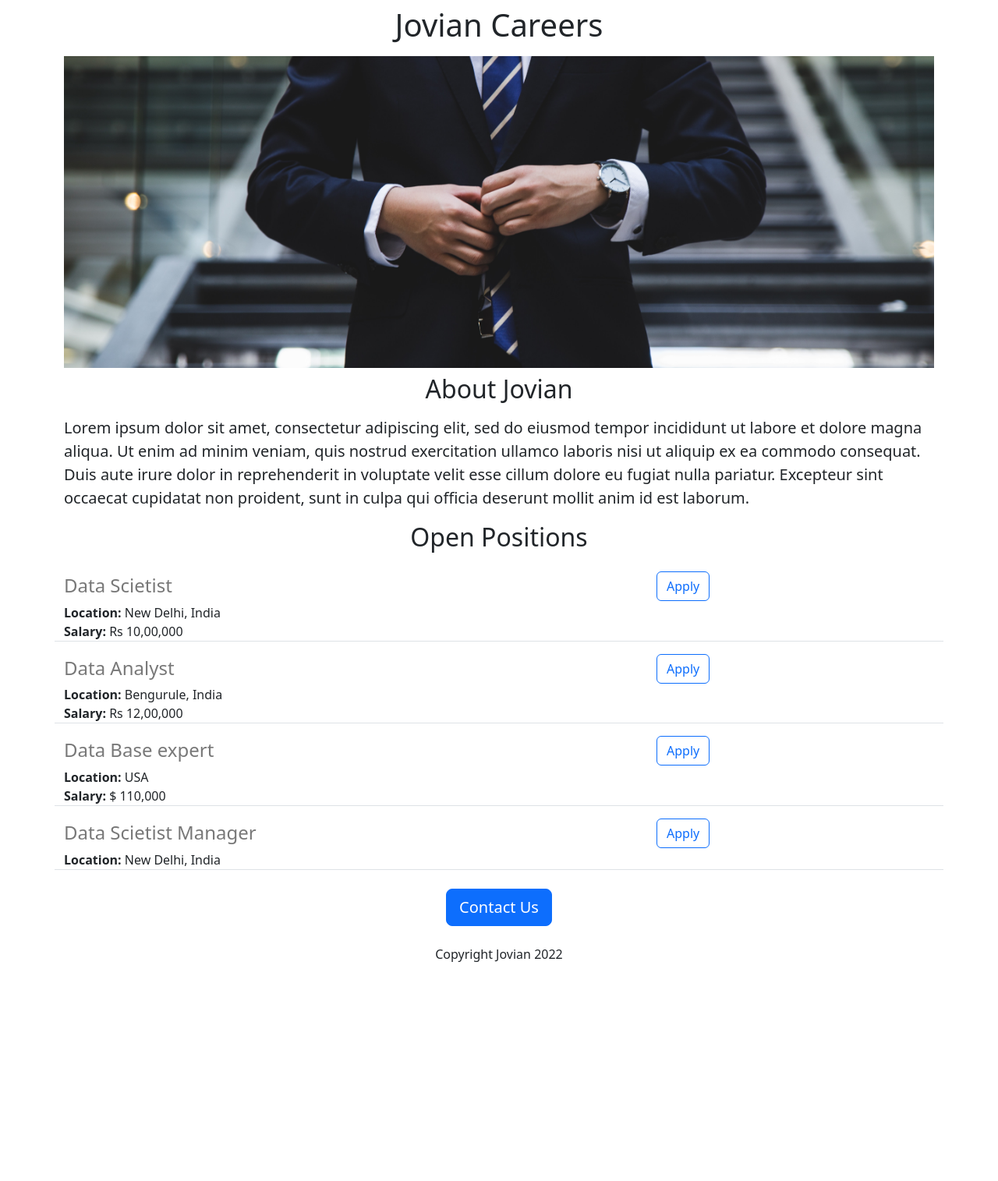
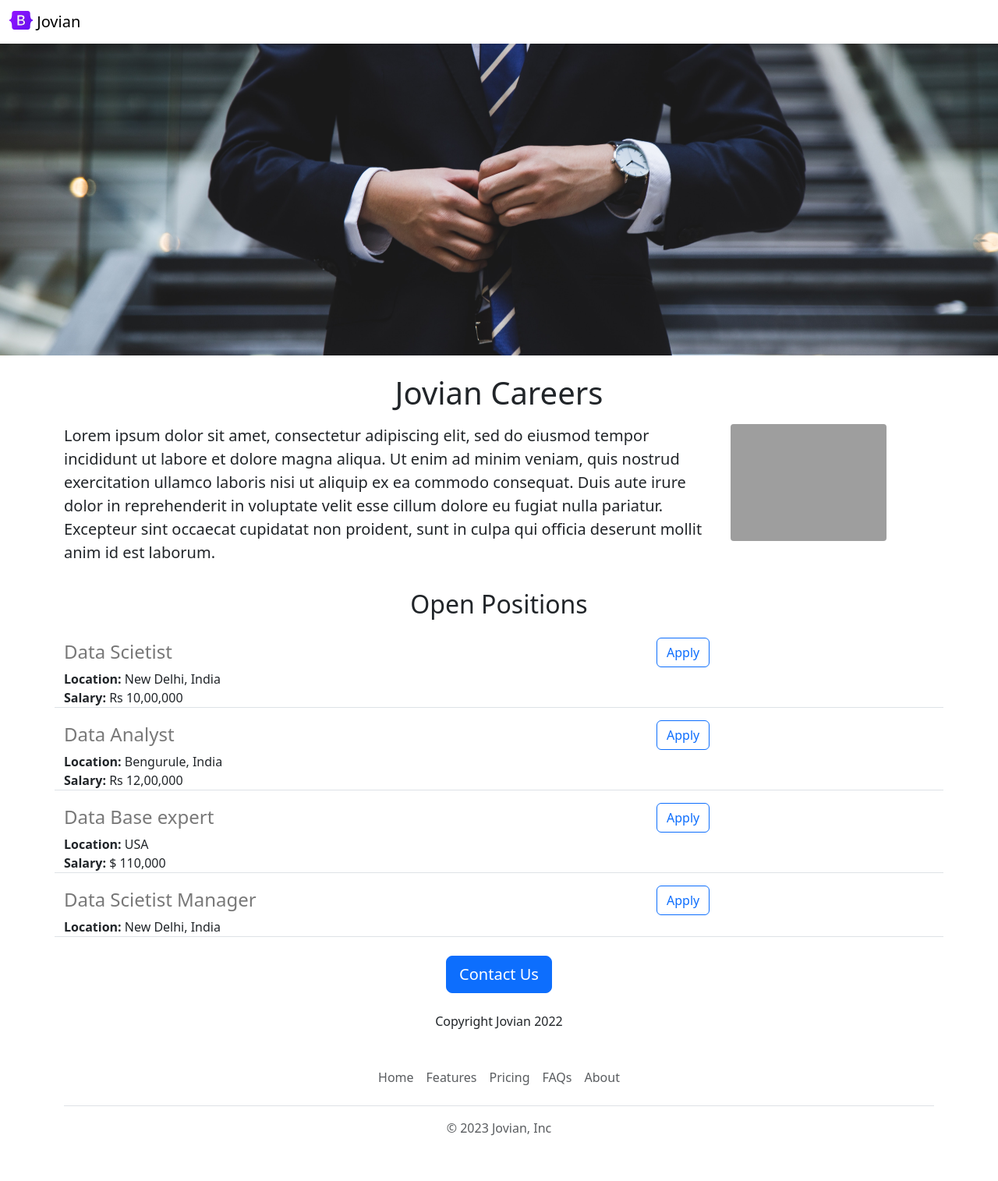
Before and after one commit to b95rkumar/dynamic_web_dev_V3, a Flask app: page / in a window 1280 px wide. Shown: the whole page at 78% size. Before the commit the page ends 1234 px from the top, so only its background shows below. Run offline with Flask 3, Linux system fonts and the light colour scheme; grey boxes are pictures that could not be loaded.

Commit message:
Aesthetic improvement 1

```diff
--- /dev/null
+++ b/templates/footer.html
@@ -0,0 +1,12 @@
+<div class="container">
+  <footer class="py-3 my-4">
+    <ul class="nav justify-content-center border-bottom pb-3 mb-3">
+      <li class="nav-item"><a href="#" class="nav-link px-2 text-body-secondary">Home</a></li>
+      <li class="nav-item"><a href="#" class="nav-link px-2 text-body-secondary">Features</a></li>
+      <li class="nav-item"><a href="#" class="nav-link px-2 text-body-secondary">Pricing</a></li>
+      <li class="nav-item"><a href="#" class="nav-link px-2 text-body-secondary">FAQs</a></li>
+      <li class="nav-item"><a href="#" class="nav-link px-2 text-body-secondary">About</a></li>
+    </ul>
+    <p class="text-center text-body-secondary">&copy; 2023 Jovian, Inc</p>
+  </footer>
+</div>
--- a/templates/home.html
+++ b/templates/home.html
@@ -10,6 +10,7 @@
       height: 400px;
       object-fit: cover;
       width: 100%;
+      margin-bottom:16px;
     }
   </style>
 
@@ -17,14 +18,26 @@
   </head>
 
   <body>
-  <div class="container">
+
+    {% include "navbar.html" %}
+      <img id="banner" src="/static/career_image.jpg" class="img-fluid" >
+
+    <div class="container">
+
     <h1 class="text-center mt-2 mb-3"> {{company_name}} Careers </h1>
-        <img id="banner" src="https://dynamicwebdev.rakeshkumar44.repl.co/static/career_image.jpg" class="img-fluid" >
+   <div class=row style="margin-bottom:16px">
 
-    <h2 class="text-center mt-2 mb-3"> About {{company_name}} </h2>
+     <div class="col-md-9">
     <p class="lead">
       Lorem ipsum dolor sit amet, consectetur adipiscing elit, sed do eiusmod tempor incididunt ut labore et dolore magna aliqua. Ut enim ad minim veniam, quis nostrud exercitation ullamco laboris nisi ut aliquip ex ea commodo consequat. Duis aute irure dolor in reprehenderit in voluptate velit esse cillum dolore eu fugiat nulla pariatur. Excepteur sint occaecat cupidatat non proident, sunt in culpa qui officia deserunt mollit anim id est laborum.
     </p>
+     </div>
+
+     <div class="d-none d-md-block col-md-3">
+       <img src="/static/together-working.jpg" style="height:150px; width:200px; border-radius:4px" class="img-fluid">
+     </div>
+   </div>
+
     <h2 class="text-center"> Open Positions </h2>
     <div  class=" mt-4 mb-4">
       {% for job in jobs %}
@@ -37,6 +50,7 @@
       <p class="mt-4 mb-2"> Copyright Jovian 2022</p>
       </div>
      </div>
+    {% include "footer.html" %}
   </body>
 
 </html>
--- /dev/null
+++ b/templates/navbar.html
@@ -0,0 +1,9 @@
+  <nav class="navbar shadow-sm fixed-top bg-white">
+  <div class="container-fluid">
+    <a class="navbar-brand" href="#">
+      <img src="/static/logo.svg" alt="Logo" width="30" height="24" class="d-inline-block align-text-top">
+      Jovian
+    </a>
+  </div>
+</nav>
+<div style="height:56px"> </div>
```
Also changed, not shown: static/logo.svg (added), 1 other file.
